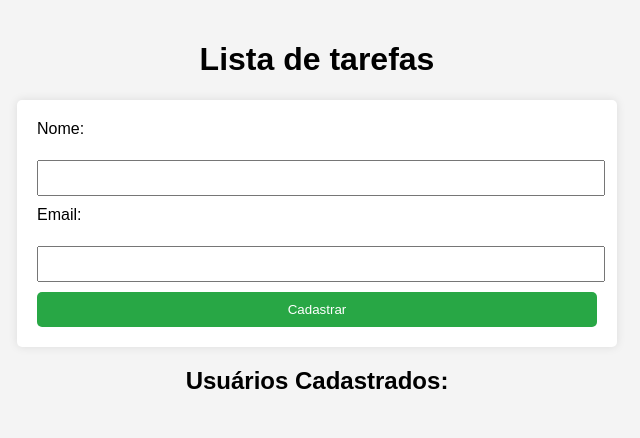
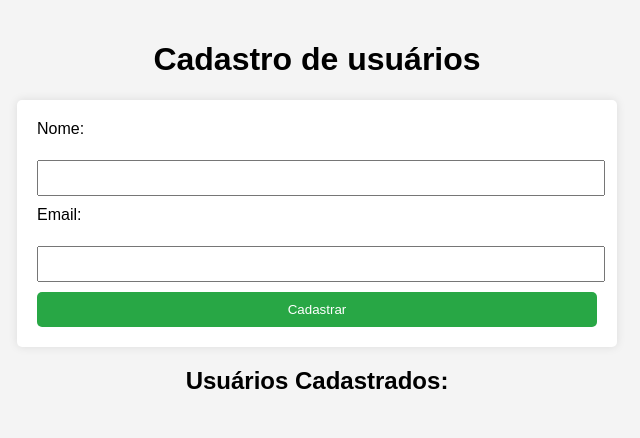
Before and after one commit to LucasFigs/aula-3DSN, a plain HTML site: page index.html in a window 1280 px wide. Shown: the whole page, without its empty margins (323-963 px from the left). Drawn offline with Linux system fonts and the light colour scheme.

Commit message:
alteração do título

```diff
--- a/index.html
+++ b/index.html
@@ -1,5 +1,6 @@
 <!DOCTYPE html>
 <html lang="pt-br">
+
 <head>
   <meta charset="UTF-8">
   <meta name="viewport" content="width=device-width,
@@ -7,8 +8,9 @@ initial-scale=1.0">
   <title>Cadastro de Usuário</title>
   <link rel="stylesheet" href="style.css">
 </head>
+
 <body>
-<h1>Lista de tarefas</h1>
+  <h1>Cadastro de usuários</h1>
   <form id="userForm">
     <label for="name">Nome:</label>
     <input type="text" id="name" required>
@@ -20,4 +22,5 @@ initial-scale=1.0">
   <ul id="userList"></ul>
   <script src="script.js"></script>
 </body>
+
 </html>
```
Lines whose indentation alone changed are shown as unchanged.
